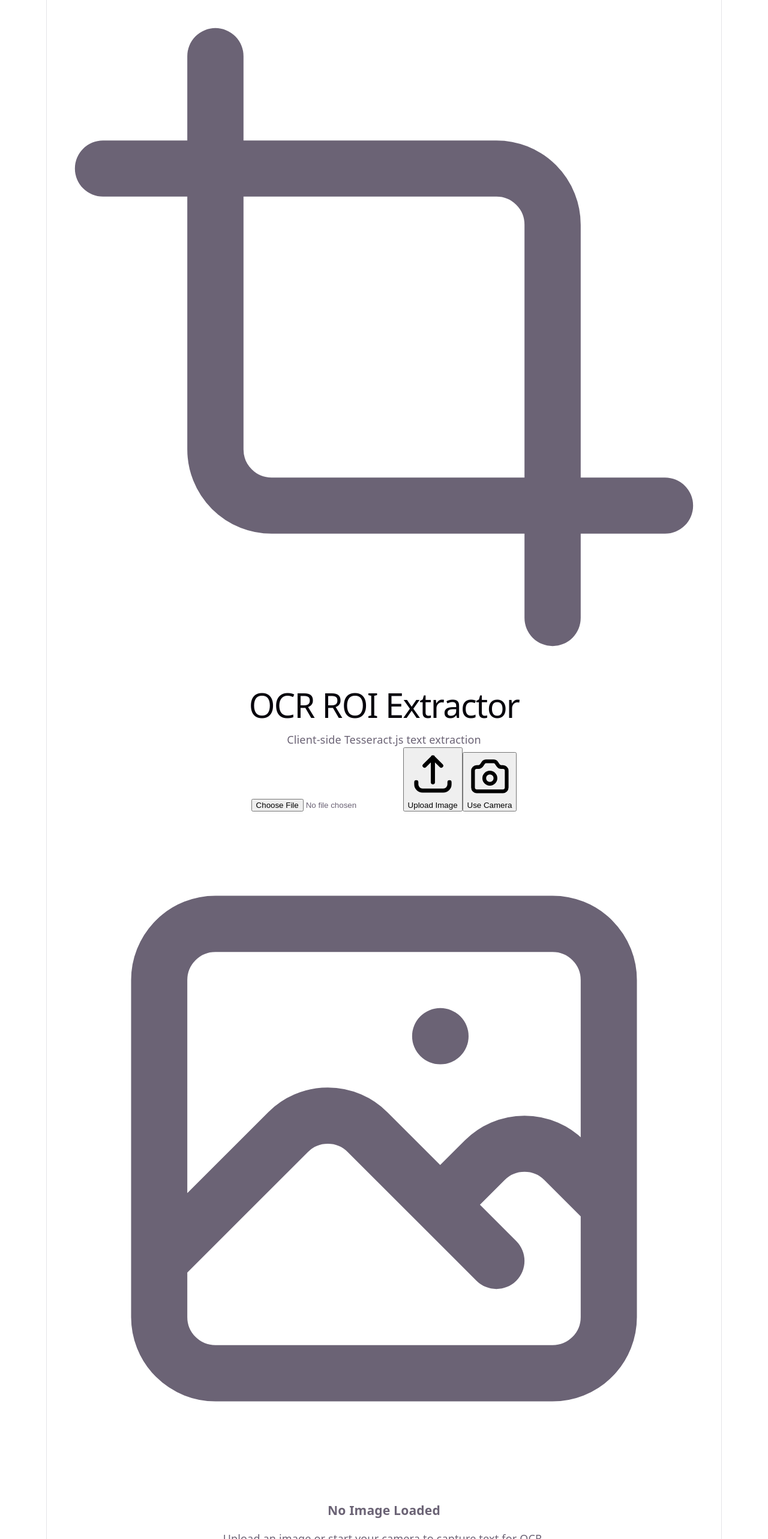
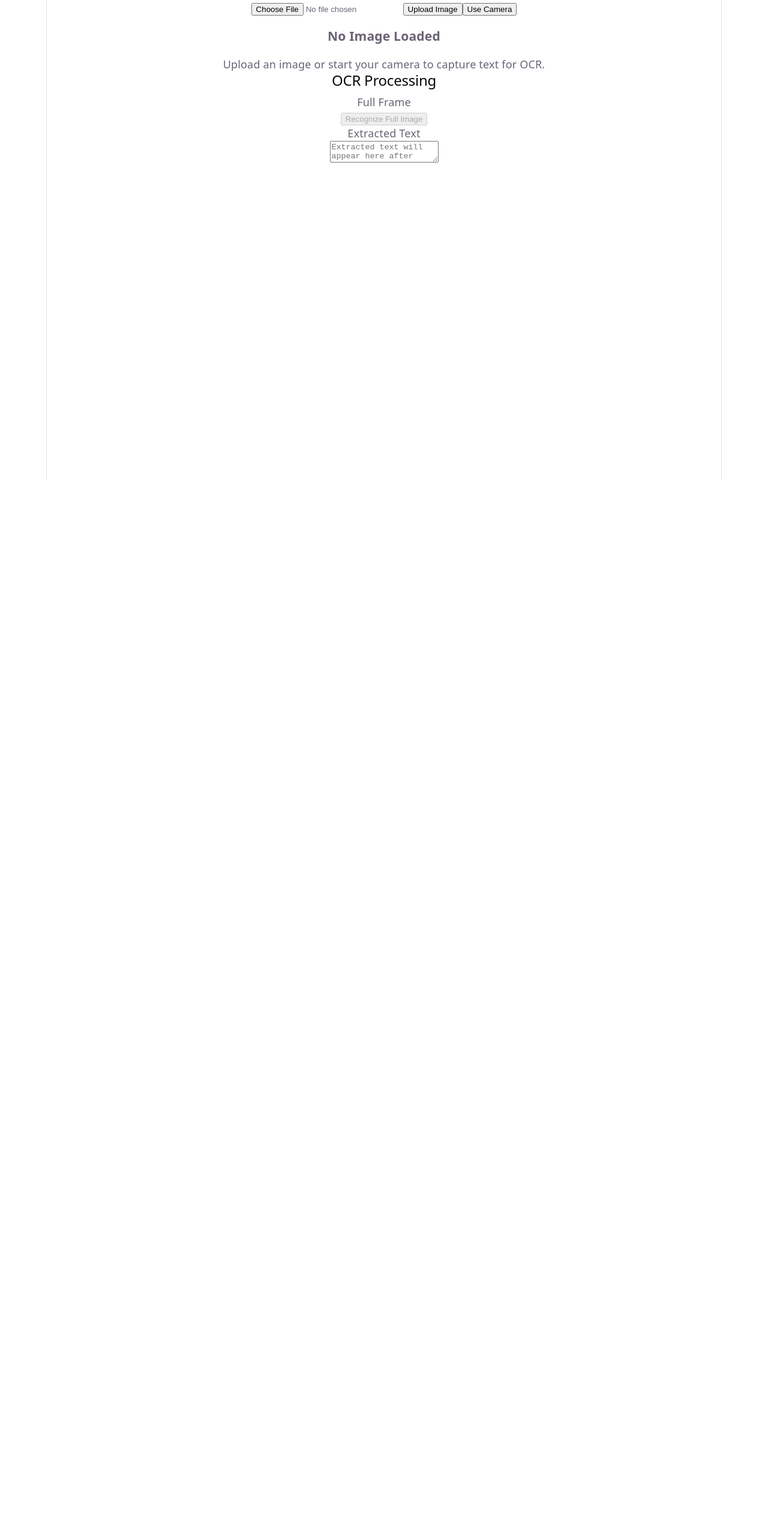
Before and after one commit to fauxsaurus/ocr-highlighter, a React (Vite) app: page / in a window 1280 px wide. Shown: the top 2566 px of the page at 60% size. After the commit the page ends 800 px from the top, so only its background shows below. Built offline with nearby package versions, Linux system fonts and the light colour scheme.

Commit message:
cleanup
Removed unnecessary indentation, icons, and classNames (they did absolutely nothing--so why'd the AI include them?)

```diff
--- a/src/App.tsx
+++ b/src/App.tsx
@@ -51,7 +51,8 @@ export default function App() {
 		ctx.drawImage(img, 0, 0)
 
 		// Render highlight ROI bounding box if available
-		if (selection && selection.width > 0 && selection.height > 0) {
+		if (!(selection && selection.width > 0 && selection.height > 0)) return
+
 		// Dark overlay over non-selected image regions
 		ctx.fillStyle = 'rgba(0, 0, 0, 0.55)'
 		ctx.fillRect(0, 0, canvas.width, canvas.height)
@@ -80,13 +81,10 @@ export default function App() {
 		// Soft fill tint inside highlighted region
 		ctx.fillStyle = 'rgba(59, 130, 246, 0.15)'
 		ctx.fillRect(selection.x, selection.y, selection.width, selection.height)
-		}
 	}, [selection])
 
 	useEffect(() => {
-		if (imageSrc) {
-			drawCanvas()
-		}
+		if (imageSrc) drawCanvas()
 	}, [imageSrc, selection, drawCanvas])
 
 	const handleImageLoad = () => {
@@ -97,14 +95,14 @@ export default function App() {
 
 	const handleFileUpload = (e: React.ChangeEvent<HTMLInputElement>) => {
 		const file = e.target.files?.[0]
-		if (file) {
+		if (!file) return
+
 		const url = URL.createObjectURL(file)
 		setImageSrc(url)
 		setCameraActive(false)
 		setErrorMessage(null)
 		setSelection(null)
 		setOcrText('')
-		}
 	}
 
 	const startCamera = async () => {
@@ -115,9 +113,7 @@ export default function App() {
 			const stream = await navigator.mediaDevices.getUserMedia({
 				video: {facingMode: 'environment', width: {ideal: 1920}, height: {ideal: 1080}},
 			})
-			if (videoRef.current) {
-				videoRef.current.srcObject = stream
-			}
+			if (videoRef.current) videoRef.current.srcObject = stream
 		} catch (err) {
 			console.error('Camera error:', err)
 			setErrorMessage('Unable to access camera. Please check device permissions.')
@@ -143,12 +139,12 @@ export default function App() {
 		tempCanvas.height = video.videoHeight || 720
 
 		const ctx = tempCanvas.getContext('2d')
-		if (ctx) {
+		if (!ctx) return
+
 		ctx.drawImage(video, 0, 0, tempCanvas.width, tempCanvas.height)
 		const dataUrl = tempCanvas.toDataURL('image/png')
 		setImageSrc(dataUrl)
 		stopCamera()
-		}
 	}
 
 	const getCanvasCoordinates = (e: React.PointerEvent<HTMLCanvasElement>) => {
@@ -268,196 +264,56 @@ export default function App() {
 	}
 
 	return (
-		<div className="min-h-screen bg-neutral-900 text-neutral-100 flex flex-col font-sans">
+		<div>
 			{/* App Header */}
-			<header className="border-b border-neutral-800 bg-neutral-950 px-6 py-4 flex items-center justify-between">
-				<div className="flex items-center space-x-3">
-					<div className="p-2 bg-blue-500/20 text-blue-400 rounded-lg border border-blue-500/30">
-						{/* Crop SVG Icon */}
-						<svg
-							className="w-5 h-5"
-							fill="none"
-							stroke="currentColor"
-							viewBox="0 0 24 24"
-						>
-							<path
-								strokeLinecap="round"
-								strokeLinejoin="round"
-								strokeWidth="2"
-								d="M6 2v14a2 2 0 002 2h14M18 22V8a2 2 0 00-2-2H2"
-							/>
-						</svg>
-					</div>
+			<header>
+				{/* Action Controls */}
 				<div>
-						<h1 className="text-lg font-semibold text-neutral-100">
-							OCR ROI Extractor
-						</h1>
-						<p className="text-xs text-neutral-400 hidden sm:block">
-							Client-side Tesseract.js text extraction
-						</p>
-					</div>
-				</div>
-
-				{/* Action Controls */}
-				<div className="flex items-center space-x-3">
 					<input
 						type="file"
 						ref={fileInputRef}
 						onChange={handleFileUpload}
 						accept="image/*"
-						className="hidden"
 					/>
 
-					<button
-						onClick={() => fileInputRef.current?.click()}
-						className="flex items-center space-x-2 px-3.5 py-2 bg-neutral-800 hover:bg-neutral-700 text-neutral-200 text-sm font-medium rounded-lg border border-neutral-700 transition-colors"
-					>
-						{/* Upload SVG Icon */}
-						<svg
-							className="w-4 h-4 text-neutral-400"
-							fill="none"
-							stroke="currentColor"
-							viewBox="0 0 24 24"
-						>
-							<path
-								strokeLinecap="round"
-								strokeLinejoin="round"
-								strokeWidth="2"
-								d="M4 16v1a3 3 0 003 3h10a3 3 0 003-3v-1m-4-8l-4-4m0 0L8 8m4-4v12"
-							/>
-						</svg>
-						<span className="hidden sm:inline">Upload Image</span>
+					<button onClick={() => fileInputRef.current?.click()}>
+						<span>Upload Image</span>
 					</button>
 
 					{!cameraActive ? (
-						<button
-							onClick={startCamera}
-							className="flex items-center space-x-2 px-3.5 py-2 bg-blue-600 hover:bg-blue-500 text-white text-sm font-medium rounded-lg transition-colors shadow-sm"
-						>
-							{/* Camera SVG Icon */}
-							<svg
-								className="w-4 h-4"
-								fill="none"
-								stroke="currentColor"
-								viewBox="0 0 24 24"
-							>
-								<path
-									strokeLinecap="round"
-									strokeLinejoin="round"
-									strokeWidth="2"
-									d="M3 9a2 2 0 012-2h.93a2 2 0 001.664-.89l.812-1.22A2 2 0 0110.07 4h3.86a2 2 0 011.664.89l.812 1.22A2 2 0 0018.07 7H19a2 2 0 012 2v9a2 2 0 01-2 2H5a2 2 0 01-2-2V9z"
-								/>
-								<path
-									strokeLinecap="round"
-									strokeLinejoin="round"
-									strokeWidth="2"
-									d="M15 13a3 3 0 11-6 0 3 3 0 016 0z"
-								/>
-							</svg>
-							<span className="hidden sm:inline">Use Camera</span>
-						</button>
+						<button onClick={startCamera}>Use Camera</button>
 					) : (
-						<button
-							onClick={stopCamera}
-							className="flex items-center space-x-2 px-3.5 py-2 bg-red-600 hover:bg-red-500 text-white text-sm font-medium rounded-lg transition-colors"
-						>
-							{/* Close SVG Icon */}
-							<svg
-								className="w-4 h-4"
-								fill="none"
-								stroke="currentColor"
-								viewBox="0 0 24 24"
-							>
-								<path
-									strokeLinecap="round"
-									strokeLinejoin="round"
-									strokeWidth="2"
-									d="M6 18L18 6M6 6l12 12"
-								/>
-							</svg>
-							<span className="hidden sm:inline">Close Camera</span>
+						<button onClick={stopCamera}>
+							<span>Close Camera</span>
 						</button>
 					)}
 				</div>
 			</header>
 
 			{/* Main Container */}
-			<main className="flex-1 grid grid-cols-1 lg:grid-cols-3 gap-6 p-6 max-w-7xl w-full mx-auto">
+			<main>
 				{/* Left Column: Image Canvas / Camera Viewport */}
-				<section className="lg:col-span-2 flex flex-col bg-neutral-950 border border-neutral-800 rounded-xl overflow-hidden relative min-h-[480px]">
+				<section>
 					{/* Error Banner */}
 					{errorMessage && (
-						<div className="absolute z-10 top-4 left-4 right-4 bg-red-900/70 border border-red-500/50 text-red-200 px-4 py-3 rounded-lg flex items-center justify-between text-sm">
-							<span className="flex items-center space-x-2">
-								<svg
-									className="w-5 h-5 text-red-400 shrink-0"
-									fill="none"
-									stroke="currentColor"
-									viewBox="0 0 24 24"
-								>
-									<path
-										strokeLinecap="round"
-										strokeLinejoin="round"
-										strokeWidth="2"
-										d="M12 8v4m0 4h.01M21 12a9 9 0 11-18 0 9 9 0 0118 0z"
-									/>
-								</svg>
+						<div>
+							<span>
 								<span>{errorMessage}</span>
 							</span>
-							<button
-								onClick={() => setErrorMessage(null)}
-								className="text-red-300 hover:text-white"
-							>
-								<svg
-									className="w-4 h-4"
-									fill="none"
-									stroke="currentColor"
-									viewBox="0 0 24 24"
-								>
-									<path
-										strokeLinecap="round"
-										strokeLinejoin="round"
-										strokeWidth="2"
-										d="M6 18L18 6M6 6l12 12"
-									/>
-								</svg>
-							</button>
+							<button onClick={() => setErrorMessage(null)}></button>
 						</div>
 					)}
 
 					{/* Active Camera Live Preview */}
 					{cameraActive && (
-						<div className="flex-1 flex flex-col items-center justify-center p-4 bg-black">
+						<div>
 							<video
 								ref={videoRef}
 								autoPlay
 								playsInline
 								onLoadedMetadata={e => e.currentTarget.play()}
-								className="max-h-[60vh] w-auto rounded-lg shadow-lg border border-neutral-800 object-contain"
 							/>
-							<button
-								onClick={capturePhoto}
-								className="mt-6 flex items-center space-x-2 px-8 py-3 bg-blue-600 hover:bg-blue-500 text-white font-medium rounded-full shadow-lg transition-transform hover:scale-105"
-							>
-								<svg
-									className="w-5 h-5"
-									fill="none"
-									stroke="currentColor"
-									viewBox="0 0 24 24"
-								>
-									<path
-										strokeLinecap="round"
-										strokeLinejoin="round"
-										strokeWidth="2"
-										d="M3 9a2 2 0 012-2h.93a2 2 0 001.664-.89l.812-1.22A2 2 0 0110.07 4h3.86a2 2 0 011.664.89l.812 1.22A2 2 0 0018.07 7H19a2 2 0 012 2v9a2 2 0 01-2 2H5a2 2 0 01-2-2V9z"
-									/>
-									<path
-										strokeLinecap="round"
-										strokeLinejoin="round"
-										strokeWidth="2"
-										d="M15 13a3 3 0 11-6 0 3 3 0 016 0z"
-									/>
-								</svg>
+							<button onClick={capturePhoto}>
 								<span>Take Snapshot</span>
 							</button>
 						</div>
@@ -470,40 +326,25 @@ export default function App() {
 							src={imageSrc}
 							alt="Source context"
 							onLoad={handleImageLoad}
-							className="hidden"
 						/>
 					)}
 
 					{/* Active Drawing Canvas Workspace */}
 					{!cameraActive && imageSrc && (
-						<div className="flex-1 flex flex-col">
-							<div className="flex-1 flex justify-center items-center p-4 bg-neutral-900/50 overflow-hidden">
+						<div>
+							<div>
 								<canvas
 									ref={canvasRef}
 									onPointerDown={handlePointerDown}
 									onPointerMove={handlePointerMove}
 									onPointerUp={handlePointerUp}
-									className="max-w-full max-h-[65vh] object-contain cursor-crosshair rounded shadow-sm border border-neutral-800 touch-none"
 									style={{touchAction: 'none'}}
 								/>
 							</div>
 
 							{/* Bottom Instructions Bar */}
-							<div className="p-4 border-t border-neutral-800 bg-neutral-950 flex items-center justify-between text-sm text-neutral-400">
-								<span className="flex items-center gap-2">
-									<svg
-										className="w-4 h-4 text-blue-400 shrink-0"
-										fill="none"
-										stroke="currentColor"
-										viewBox="0 0 24 24"
-									>
-										<path
-											strokeLinecap="round"
-											strokeLinejoin="round"
-											strokeWidth="2"
-											d="M13 16h-1v-4h-1m1-4h.01M21 12a9 9 0 11-18 0 9 9 0 0118 0z"
-										/>
-									</svg>
+							<div>
+								<span>
 									Click and drag (or touch and drag) to draw a region box.
 								</span>
 								{selection && (
@@ -512,7 +353,6 @@ export default function App() {
 											setSelection(null)
 											setOcrText('')
 										}}
-										className="text-neutral-400 hover:text-white transition-colors text-xs underline"
 									>
 										Clear Region
 									</button>
@@ -523,64 +363,27 @@ export default function App() {
 
 					{/* Empty Upload Prompt */}
 					{!cameraActive && !imageSrc && (
-						<div className="flex-1 flex flex-col items-center justify-center text-center p-8 text-neutral-500">
-							<div className="w-16 h-16 bg-neutral-900 rounded-full flex items-center justify-center mb-4 border border-neutral-800">
-								<svg
-									className="w-8 h-8 text-neutral-600"
-									fill="none"
-									stroke="currentColor"
-									viewBox="0 0 24 24"
-								>
-									<path
-										strokeLinecap="round"
-										strokeLinejoin="round"
-										strokeWidth="2"
-										d="M4 16l4.586-4.586a2 2 0 012.828 0L16 16m-2-2l1.586-1.586a2 2 0 012.828 0L20 14m-6-6h.01M6 20h12a2 2 0 002-2V6a2 2 0 00-2-2H6a2 2 0 00-2 2v12a2 2 0 002 2z"
-									/>
-								</svg>
-							</div>
-							<h3 className="text-base font-medium text-neutral-300">
-								No Image Loaded
-							</h3>
-							<p className="text-xs text-neutral-500 mt-1 max-w-sm">
-								Upload an image or start your camera to capture text for OCR.
-							</p>
+						<div>
+							<div>{/* img icon */}</div>
+							<h3>No Image Loaded</h3>
+							<p>Upload an image or start your camera to capture text for OCR.</p>
 						</div>
 					)}
 				</section>
 
 				{/* Right Column: OCR Execution Controls & Result Window */}
-				<section className="flex flex-col space-y-4">
-					<div className="bg-neutral-950 border border-neutral-800 rounded-xl p-5 flex-1 flex flex-col">
-						<div className="flex items-center justify-between pb-4 border-b border-neutral-800">
-							<h2 className="text-xs font-semibold text-neutral-300 uppercase tracking-wider">
-								OCR Processing
-							</h2>
-							{selection ? (
-								<span className="px-2.5 py-1 text-[10px] font-bold uppercase bg-blue-900/50 text-blue-300 border border-blue-800/50 rounded-full">
-									Region Active
-								</span>
-							) : (
-								<span className="px-2.5 py-1 text-[10px] font-bold uppercase bg-neutral-800 text-neutral-400 rounded-full">
-									Full Frame
-								</span>
-							)}
+				<section>
+					<div>
+						<div>
+							<h2>OCR Processing</h2>
+							{selection ? <span>Region Active</span> : <span>Full Frame</span>}
 						</div>
 
-						<div className="py-5 space-y-4">
-							<button
-								onClick={runOCR}
-								disabled={!imageSrc || isProcessing}
-								className="w-full flex items-center justify-center space-x-2 py-3 px-4 bg-blue-600 hover:bg-blue-500 disabled:bg-neutral-800 disabled:text-neutral-600 disabled:cursor-not-allowed text-white font-medium text-sm rounded-lg transition-colors shadow-md"
-							>
+						<div>
+							<button onClick={runOCR} disabled={!imageSrc || isProcessing}>
 								{isProcessing ? (
 									<>
-										<svg
-											className="w-4 h-4 animate-spin"
-											fill="none"
-											stroke="currentColor"
-											viewBox="0 0 24 24"
-										>
+										<svg fill="none" stroke="currentColor" viewBox="0 0 24 24">
 											<path
 												strokeLinecap="round"
 												strokeLinejoin="round"
@@ -601,62 +404,30 @@ export default function App() {
 
 							{/* Tesseract Progress Indicator */}
 							{isProcessing && (
-								<div className="space-y-1.5 bg-neutral-900 p-3 rounded-lg border border-neutral-800">
-									<div className="flex justify-between text-xs font-medium text-neutral-400">
-										<span className="truncate pr-2">{progressStatus}</span>
+								<div>
+									<div>
+										<span>{progressStatus}</span>
 										<span>{progress}%</span>
 									</div>
-									<div className="w-full bg-neutral-800 h-2 rounded-full overflow-hidden">
-										<div
-											className="bg-blue-500 h-full transition-all duration-300 ease-out"
-											style={{width: `${progress}%`}}
-										/>
+									<div>
+										<div style={{width: `${progress}%`}} />
 									</div>
 								</div>
 							)}
 						</div>
 
 						{/* Extracted Output Textbox */}
-						<div className="flex-1 flex flex-col min-h-[220px] bg-neutral-900 rounded-lg border border-neutral-800 overflow-hidden">
-							<div className="flex items-center justify-between px-4 py-2.5 bg-neutral-950 border-b border-neutral-800 text-xs font-medium text-neutral-400">
+						<div>
+							<div>
 								<span>Extracted Text</span>
 								{ocrText && (
-									<button
-										onClick={copyToClipboard}
-										className="flex items-center space-x-1.5 text-blue-400 hover:text-blue-300 transition-colors"
-									>
+									<button onClick={copyToClipboard}>
 										{copied ? (
 											<>
-												<svg
-													className="w-3.5 h-3.5 text-green-400"
-													fill="none"
-													stroke="currentColor"
-													viewBox="0 0 24 24"
-												>
-													<path
-														strokeLinecap="round"
-														strokeLinejoin="round"
-														strokeWidth="2"
-														d="M5 13l4 4L19 7"
-													/>
-												</svg>
-												<span className="text-green-400">Copied</span>
+												<span>Copied</span>
 											</>
 										) : (
 											<>
-												<svg
-													className="w-3.5 h-3.5"
-													fill="none"
-													stroke="currentColor"
-													viewBox="0 0 24 24"
-												>
-													<path
-														strokeLinecap="round"
-														strokeLinejoin="round"
-														strokeWidth="2"
-														d="M8 5H6a2 2 0 00-2 2v12a2 2 0 002 2h10a2 2 0 002-2v-1M8 5a2 2 0 002 2h2a2 2 0 002-2M8 5a2 2 0 012-2h2a2 2 0 012 2m0 0h2a2 2 0 012 2v3m2 4H10m0 0l3-3m-3 3l3 3"
-													/>
-												</svg>
 												<span>Copy</span>
 											</>
 										)}
@@ -668,7 +439,6 @@ export default function App() {
 								value={ocrText}
 								readOnly
 								placeholder="Extracted text will appear here after recognition..."
-								className="w-full flex-1 p-4 bg-transparent text-sm font-mono text-neutral-200 placeholder-neutral-600 focus:outline-none resize-none leading-relaxed"
 							/>
 						</div>
 					</div>
```
Lines whose indentation alone changed are shown as unchanged.
